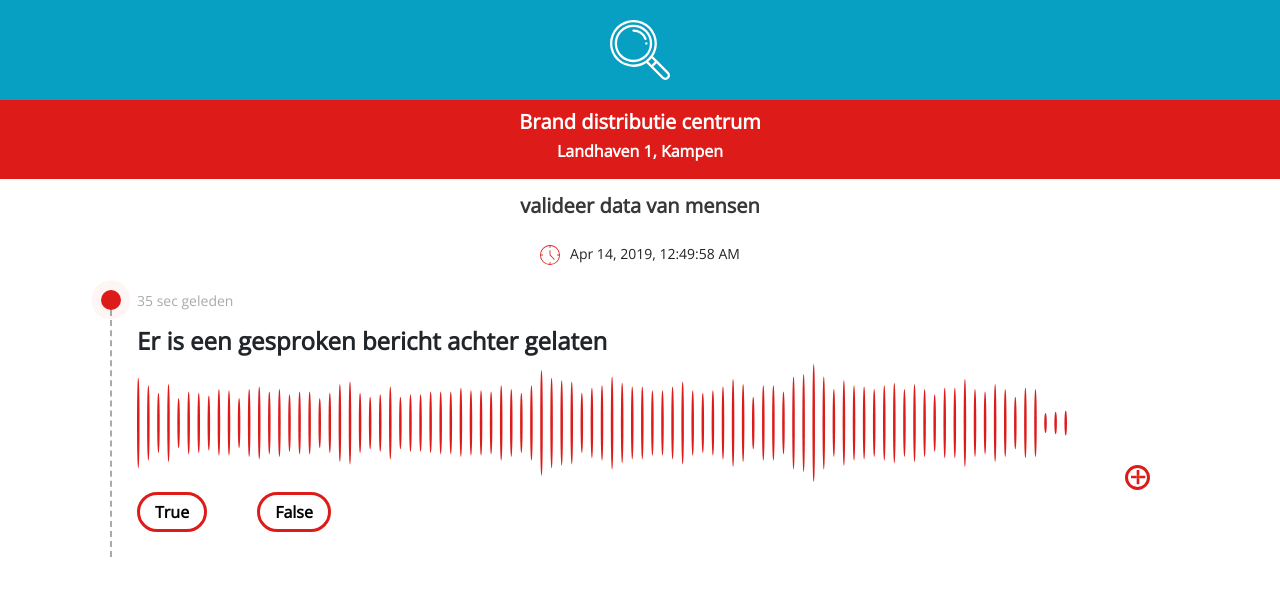
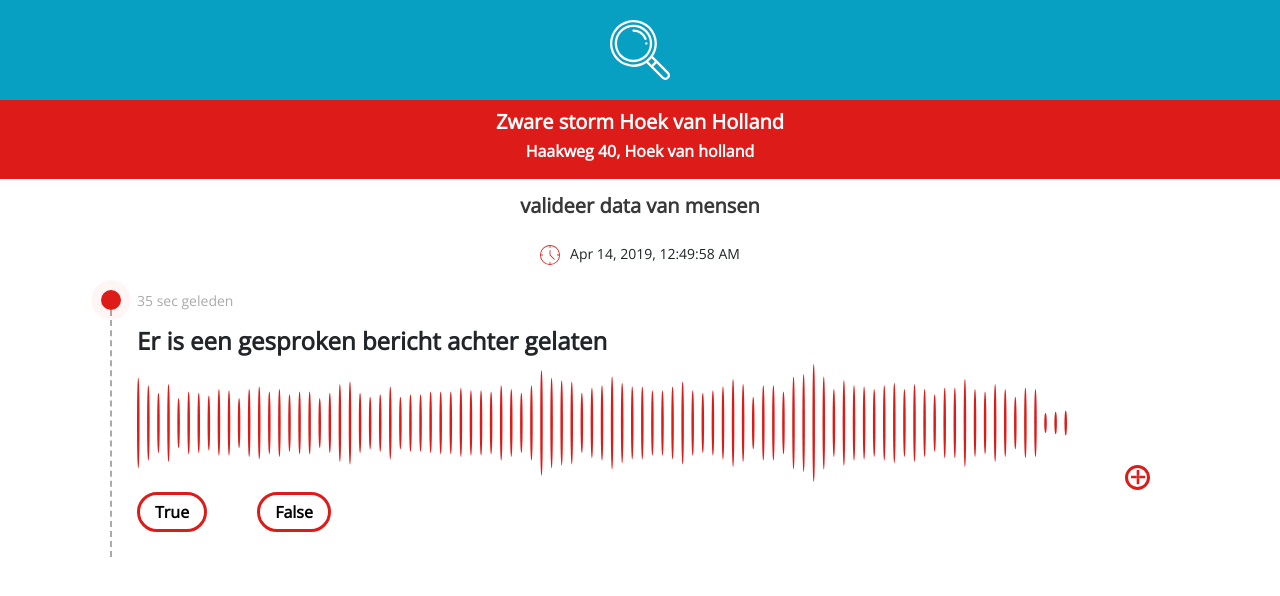
Before and after one commit to odysseyhack/apg-rescue-rangers-burgerapp, an Angular app: page /validate-feed/1 in a window 1280 px wide. Shown: the top 596 px of the page. Built offline with nearby package versions, Linux system fonts and the light colour scheme.

Commit message:
updated text + removed console.log

```diff
--- a/src/app/timeline/timeline.component.ts
+++ b/src/app/timeline/timeline.component.ts
@@ -24,7 +24,6 @@ export class TimelineComponent implements OnInit {
     this.url = this.router.url.split('/')[1];
     this.getValidatedData = this.url === 'inform' ? false : true;
     this.timelineData = this.feedService.getTimelineData(this.getValidatedData);
-    console.log(this.timelineData);
   }
 
 }
--- a/src/app/validate/feed/feed.service.ts
+++ b/src/app/validate/feed/feed.service.ts
@@ -12,9 +12,9 @@ export class FeedService {
     this.timelineData = [
       {
         generalContent: {
-          incident: 'Brand distributie centrum',
+          incident: 'Zware storm Hoek van Holland',
           timelineValidate: false,
-          location: 'Landhaven 1, Kampen',
+          location: 'Haakweg 40, Hoek van holland',
           date: 1555212798001,
         },
         timelineContent: {
@@ -28,8 +28,8 @@ export class FeedService {
       {
         generalContent: {
           timelineValidate: true,
-          incident: 'Brand distributie centrum',
-          location: 'Landhaven 1, Kampen',
+          incident: 'Zware storm Hoek van Holland',
+          location: 'Haakweg 40, Hoek van holland',
           date: 1555202998001,
         },
         timelineContent: {
--- a/src/app/validate/question/question.service.ts
+++ b/src/app/validate/question/question.service.ts
@@ -11,15 +11,15 @@ export class QuestionService {
   constructor() {
     this.questions = [{
       id: 1026684904749387776,
-      question: 'Heeft u een raar geluid waargenomen?',
+      question: 'Heeft u bomen op de weg zien liggen?',
       questionType: 'statement'
     },{
       id: 1026655799286923264,
-      question: 'Heeft u vuur waargenomen?',
+      question: 'Kunt u uw woning nog uit?',
       questionType: 'statement'
     },{
       id: 1026674423292669957,
-      question: 'Ruikt u een vreemde geur? zo ja, wat ruikt u?',
+      question: 'Hoe lang is de storm al voor u bezig?',
       questionType: 'text'
     }];
   }
```
